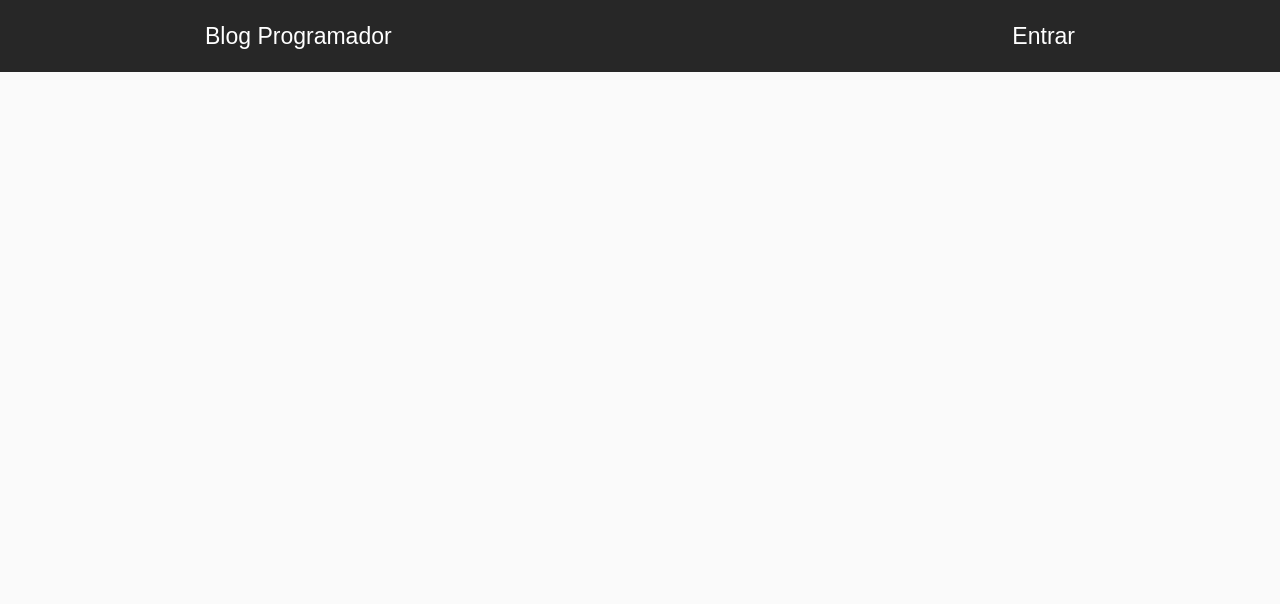
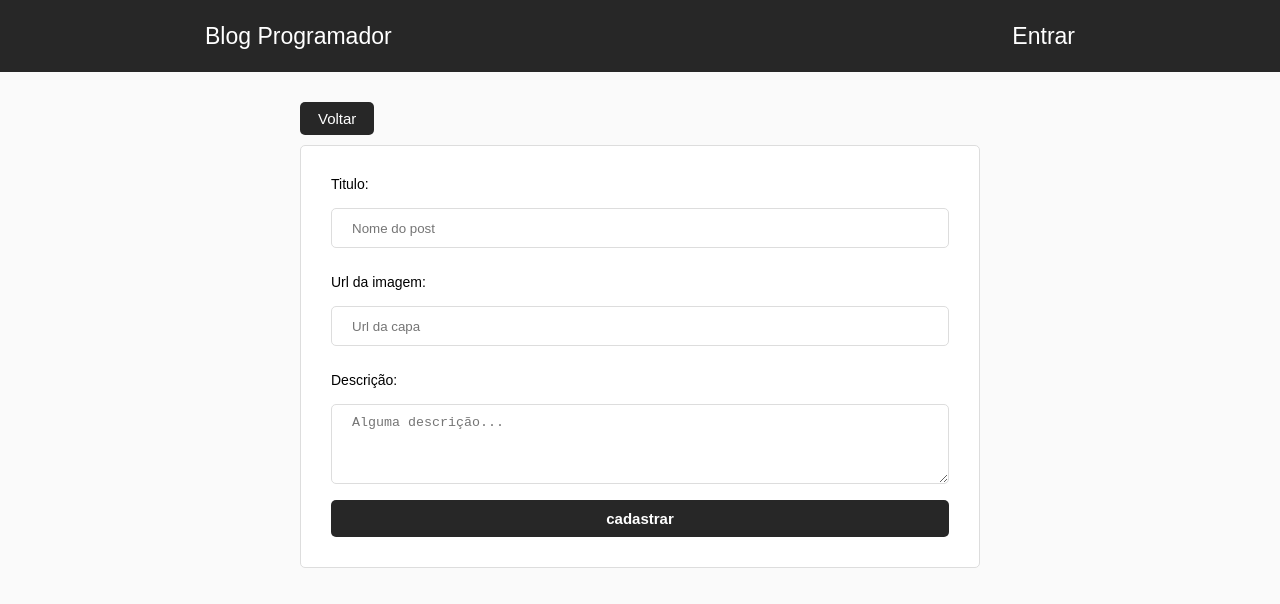
Before and after one commit to frmauro/BlogReactjs, a React (Create React App) app: page /dashboard/new in a window 1280 px wide. Shown: the top 604 px of the page. Built offline with nearby package versions, Linux system fonts and the light colour scheme; no server answers; sample sign-in values are in the browser's storage.

Commit message:
Create new post page

```diff
--- a/src/App.js
+++ b/src/App.js
@@ -7,6 +7,7 @@
 import Dashboard from './components/Dashboard';
 import Register from './components/Register';
 import Header from './components/Header';
+import New from './components/New';
 import './global.css';
 
 
@@ -34,6 +35,7 @@
           <Route exact path="/Login" component={Login} />
           <Route exact path="/dashboard" component={Dashboard} />
           <Route exact path="/register" component={Register} />
+          <Route exact path="/dashboard/new" component={New} />
         </Switch>
       </BrowserRouter>
     ) : (
--- a/src/components/Home/index.js
+++ b/src/components/Home/index.js
@@ -23,6 +23,7 @@
                 })
             });
 
+            state.posts.reverse();
             this.setState(state);
         })
     }
--- /dev/null
+++ b/src/components/New/index.js
@@ -0,0 +1,78 @@
+import React, {Component} from 'react';
+import {Link, withRouter} from 'react-router-dom';
+import firebase from '../../firebase';
+import './new.css';
+
+class New extends Component{
+
+    constructor(props){
+        super(props);
+        this.state = {
+            titulo: '',
+            imagem: '',
+            descricao: '',
+            alert: ''
+        };
+
+        this.cadastrar = this.cadastrar.bind(this);
+    }
+
+    componentDidMount(){
+        if (!firebase.getCurrent()){
+            this.props.history.replace('/');
+            return null;
+        }
+
+    }
+
+    cadastrar = async (e)=>{
+        e.preventDefault();
+
+        if (this.state.titulo !== '' && this.state.imagem !== '' && this.state.descricao !== ''){
+            let posts = firebase.app.ref('posts');
+            let chave = posts.push().key;
+            await posts.child(chave).set({
+                titulo: this.state.titulo,
+                imagem: this.state.imagem,
+                descricao: this.state.descricao,
+                autor: localStorage.nome
+            });
+
+            this.props.history.push('/dashboard');
+        }else{
+            this.setState({alert: 'Preencha todos os campos'});
+        }
+
+    }
+
+    render(){
+        return(
+            <div>
+                <header id="new">
+                    <Link to="/dashboard">Voltar</Link>
+                </header>
+
+                <form onSubmit={this.cadastrar} id="new-post">
+                    <span>{this.state.alert}</span>
+                    <label>Titulo:</label><br />
+                    <input type="text" placeholder="Nome do post" value={this.state.titulo} autoFocus
+                    onChange={(e)=> this.setState({titulo: e.target.value})} /><br />
+
+
+                    <label>Url da imagem:</label><br />
+                    <input type="text" placeholder="Url da capa" value={this.state.imagem}
+                    onChange={(e)=> this.setState({imagem: e.target.value})} /><br />
+
+                    <label>Descrição:</label><br />
+                    <textarea type="text" placeholder="Alguma descrição... " value={this.state.descricao}
+                    onChange={(e)=> this.setState({descricao: e.target.value})} /><br />
+
+                    <button type="submit">cadastrar</button>
+
+                </form>
+            </div>
+        );
+    }
+}
+
+export default withRouter(New);
--- /dev/null
+++ b/src/components/New/new.css
@@ -0,0 +1,66 @@
+header#new{
+    width: 100%;
+    max-width: 680px;
+    display: flex;
+    flex-direction: column;
+    align-items: flex-start;
+    margin: 30px auto 10px;
+}
+
+header#new a{
+    background: #272727;
+    color: #ffffff;
+    padding: 8px 18px 8px;
+    border-radius: 5px;
+    text-decoration: none;
+    font-size: 15px;
+}
+
+form#new-post{
+    background: #ffffff;
+    width: 100%;
+    max-width: 680px;
+    margin: 0px auto 0px;
+    padding: 30px;
+    border: 1px solid #dddddd;
+    border-radius: 5px;
+    display: flex;
+    flex-direction: column;
+}
+
+form#new-post input{
+    margin-bottom: 10px;
+}
+
+form#new-post span{
+    text-align: center;
+    color: #ff0000;
+    font-size: 15px;
+}
+
+
+form#new-post input[type=text]{
+    height: 40px;
+    border-radius: 5px;
+    border: 1px solid #dddddd;
+    padding: 0 20px;
+}
+
+form#new-post textarea{
+    height: 80px;
+    border-radius: 5px;
+    border: 1px solid #dddddd;
+    padding: 0 20px;
+    padding-top: 10px;
+}
+
+form#new-post button{
+    padding: 10px 20px;
+    border-radius: 5px;
+    border: 0px;
+    background: #272727;
+    color: #ffffff;
+    font-weight: bold;
+    font-size: 15px;
+    cursor: pointer;
+}
--- a/src/firebase.js
+++ b/src/firebase.js
@@ -18,6 +18,8 @@
     constructor(){
         // Initialize Firebase
         app.initializeApp(firebaseConfig);
+
+        //Referenciando o database em outros locais
         this.app = app.database();
         //firebase.analytics();
     }
```
